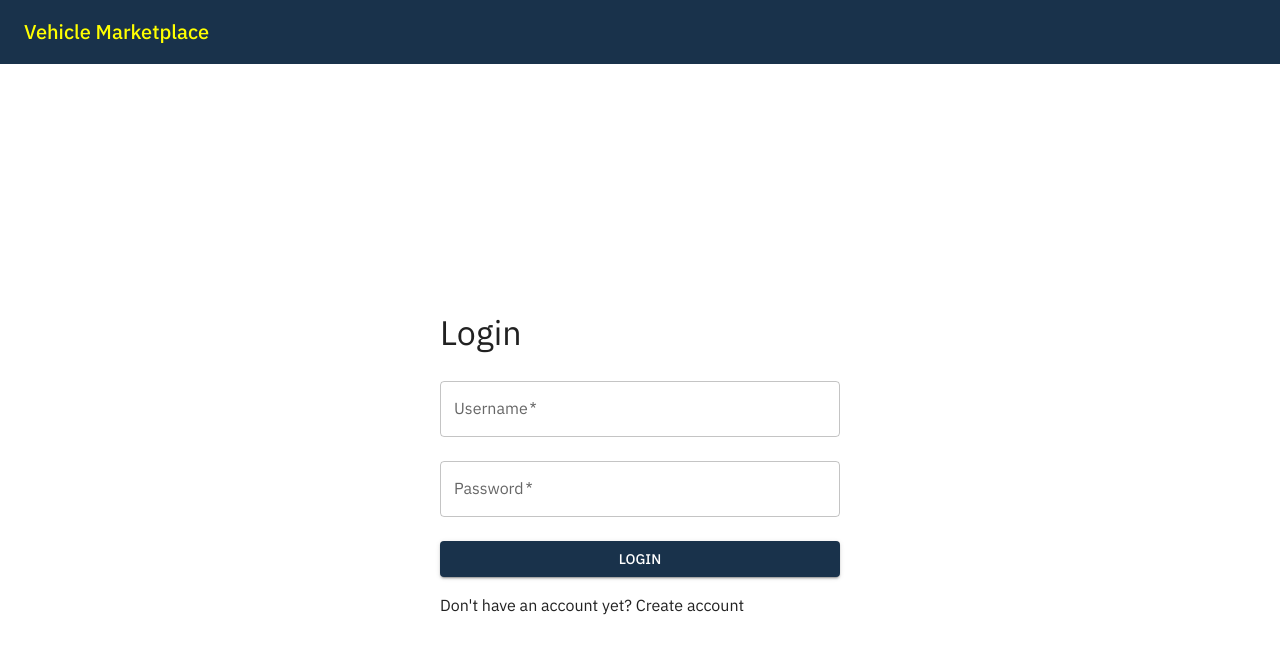
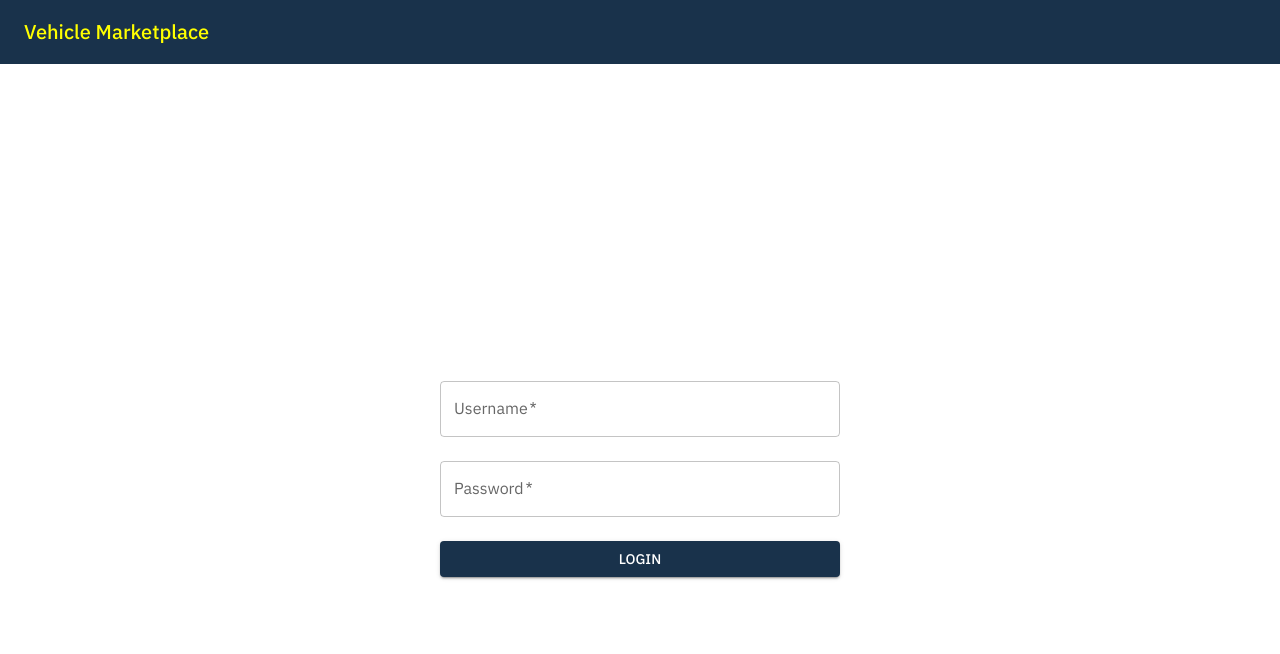
Before and after one commit to tungvox/car-in-need-is-a-car-indeed, a Next.js app: page /login in a window 1280 px wide. Shown: the top 654 px of the page. Built offline with nearby package versions, Linux system fonts and the light colour scheme.

Commit message:
Fixing the style

```diff
--- a/src/app/login/page.tsx
+++ b/src/app/login/page.tsx
@@ -30,7 +30,7 @@ const Login = () => {
     <Container>
       <Box display="flex" justifyContent="center" alignItems="center" height="100vh">
         <Box width="100%" maxWidth={400}>
-          <Typography variant="h4" component="h1" gutterBottom>
+          <Typography sx={{color: 'white'}} variant="h4" component="h1" gutterBottom>
             Login
           </Typography>
           <form onSubmit={handleLogin}>
@@ -58,7 +58,7 @@ const Login = () => {
               </Button>
             </Box>
           </form>
-          <Typography variant="body1" component="p" style={{ marginTop: '1rem' }}>
+          <Typography variant="body1" component="p" style={{ marginTop: '1rem', color: 'white' }}>
             Don't have an account yet? <Link href="/signup">Create account</Link>
           </Typography>
         </Box>
--- a/src/components/Navbar.tsx
+++ b/src/components/Navbar.tsx
@@ -126,7 +126,7 @@ const Navbar = () => {
   const scrolledButtonStyles = {
     ...buttonStyles,
     backgroundColor: 'rgb(239, 239, 239)',
-    color: '#1b1240', // Reset text color on scroll
+    color: '#1b1240',
     '&:hover': {
       backgroundColor: 'white',
     },
--- a/src/components/VehicleFilter.tsx
+++ b/src/components/VehicleFilter.tsx
@@ -96,7 +96,7 @@ const VehicleFilter = ({ onFilter }: FilterProps) => {
   };
 
   return (
-    <Box sx={{ padding: '16px', marginTop: '16px', backgroundColor: '#edeff1', borderRadius: '5px', marginLeft: '10px' }}>
+    <Box sx={{ padding: '16px', marginTop: '16px', backgroundColor: '#edeff1', borderRadius: '5px', marginLeft: '10px', marginRight: '10px' }}>
       <Box sx={inputContainerStyles}>
         <Autocomplete
           options={vehicleMakes.map(option => option.make)}
--- a/src/components/VehicleList.tsx
+++ b/src/components/VehicleList.tsx
@@ -11,7 +11,7 @@ type VehicleListProps = {
 
 const VehicleList = ({ vehicles }: VehicleListProps) => {
   return (
-    <Grid sx={{ paddingTop: '16px', paddingRight: '10px' }} container spacing={2}>
+    <Grid sx={{ paddingTop: '16px', paddingRight: '10px', paddingLeft: '10px' }} container spacing={2}>
       {vehicles.map(vehicle => (
         <Grid item xs={12} sm={6} md={4} lg={3} key={vehicle.id}>
           <VehicleCard vehicle={vehicle} />
```
